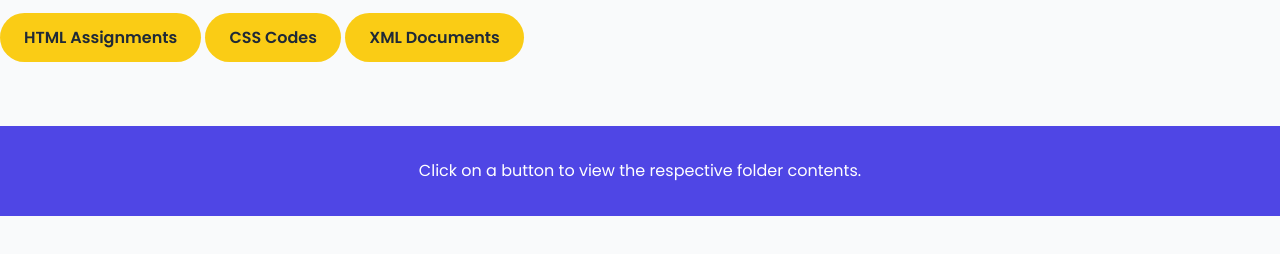
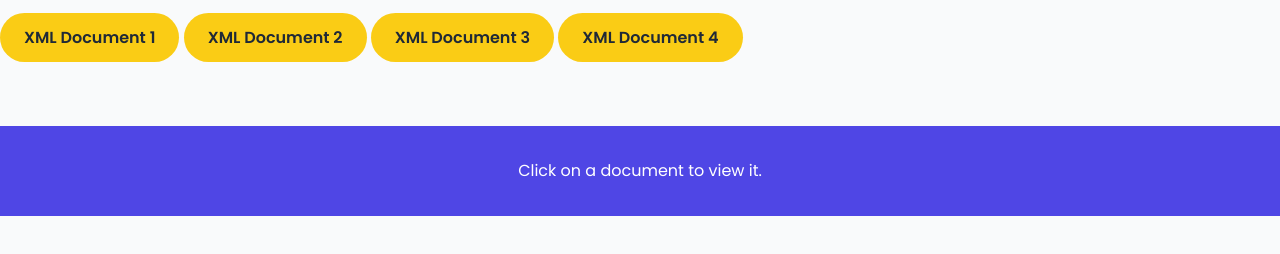
Before and after one commit to srushtiaralekar/webdev, a plain HTML site: page index.html in a window 1280 px wide. Shown: the part 80-334 px from the top of the page. Drawn offline with Linux system fonts and the light colour scheme.

Commit message:
Add files via upload
Signed-off-by: srushtiaralekar <aralekarsrushti11@gmail.com>

```diff
--- a/index.html
+++ b/index.html
@@ -2,9 +2,8 @@
 <html lang="en">
 <head>
     <meta charset="UTF-8">
-    <meta name="viewport" content="width=device-width, initial-scale=1.0">
-    <title>Index Page - Srushti Aralekar</title>
-    <link rel="stylesheet" href="style.css"> <!-- Link to external CSS -->
+    <title>XML Documents - Srushti Aralekar</title>
+    <link rel="stylesheet" href="../style.css">
 </head>
 <body>
 
@@ -12,13 +11,14 @@
     <div class="info">Roll Number: 136 | Batch: S6</div>
 
     <div class="button-container">
-        <a href="html/index.html" class="btn">HTML Assignments</a>
-        <a href="css/index.html" class="btn">CSS Codes</a>
-        <a href="xml/index.html" class="btn">XML Documents</a>
+        <a href="document1.xml" class="btn">XML Document 1</a>
+        <a href="document2.xml" class="btn">XML Document 2</a>
+        <a href="document3.xml" class="btn">XML Document 3</a>
+        <a href="document4.xml" class="btn">XML Document 4</a>
     </div>
 
     <footer>
-        <p>Click on a button to view the respective folder contents.</p>
+        <p>Click on a document to view it.</p>
     </footer>
 
 </body>
```
